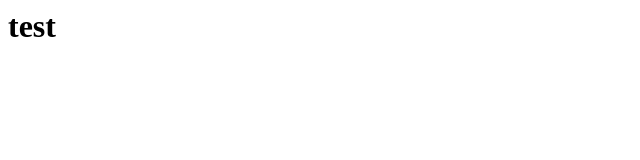
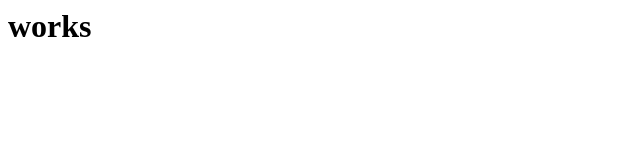
Before and after one commit to jhony-alavez/website, a plain HTML site: page index.html in a window 1280 px wide. Shown: the full height of the page, 0-640 px from the left. Drawn offline with Linux system fonts and the light colour scheme.

```diff
--- a/index.html
+++ b/index.html
@@ -1 +1 @@
-<h1>test</h1>
+<h1>works</h1>
```
